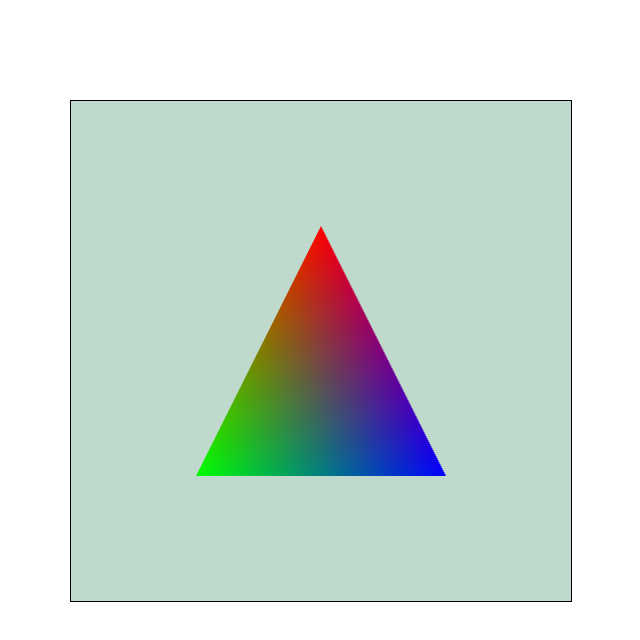
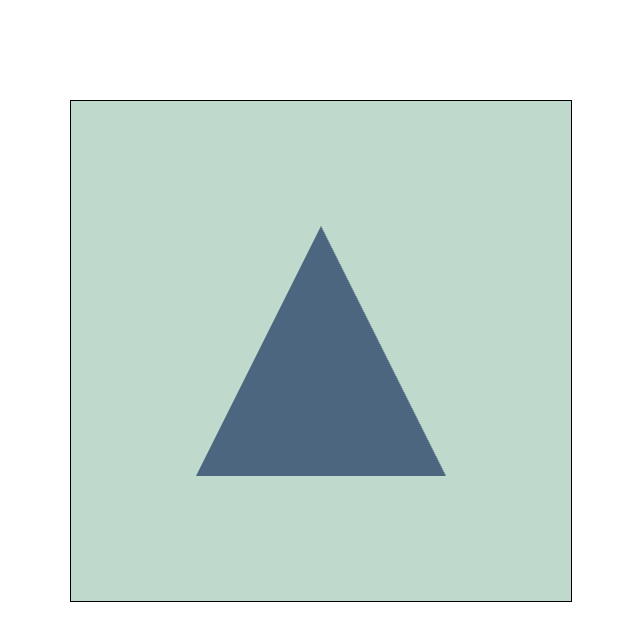
Before and after one commit to burakyapici747/WebGL-Projects, a plain HTML site: page first-triangle/index.html in a window 1280 px wide. Shown: the whole page, without its empty margins (319-959 px from the left). Drawn offline with Linux system fonts and the light colour scheme.

Commit message:
triangle changed

```diff
--- a/first-triangle/index.html
+++ b/first-triangle/index.html
@@ -36,9 +36,8 @@
     </script>
     <script id="fragment-shader" type="fragment-shader">
         precision mediump float;
-        varying vec4 v_color;
         void main(void){
-            gl_FragColor = v_color;
+            gl_FragColor = vec4(0.3, 0.4, 0.5, 1.0);
         }
     </script>
     <script src="./main.js"></script>
--- a/first-triangle/main.js
+++ b/first-triangle/main.js
@@ -9,8 +9,7 @@
 
 let program = createProgram(gl, vertexShader, fragmentShader);
 
-let positionsLocation = gl.getAttribLocation(program, 'position');
-let colorLocation = gl.getAttribLocation(program, 'color');
+let positionsLocation = gl.getAttribLocation(program, 'position');;
 
 let vertexPositions = new Float32Array([
     0.0, 0.5,
@@ -28,10 +27,6 @@
     0, 0, 255, 255,
 ]);
 
-let colorBuffer = gl.createBuffer();
-gl.bindBuffer(gl.ARRAY_BUFFER, colorBuffer);
-gl.bufferData(gl.ARRAY_BUFFER, vertexColors, gl.STATIC_DRAW);
-
 gl.enableVertexAttribArray(positionsLocation);
 gl.bindBuffer(gl.ARRAY_BUFFER, positionBuffer);
 gl.vertexAttribPointer(
@@ -39,17 +34,6 @@
     2,
     gl.FLOAT,
     false,
-    0,
-    0,
-);
-
-gl.enableVertexAttribArray(colorLocation);
-gl.bindBuffer(gl.ARRAY_BUFFER, colorBuffer);
-gl.vertexAttribPointer(
-    colorLocation,
-    4,
-    gl.UNSIGNED_BYTE,
-    true,
     0,
     0,
 );
```
Also changed, not shown: 1 other file.
